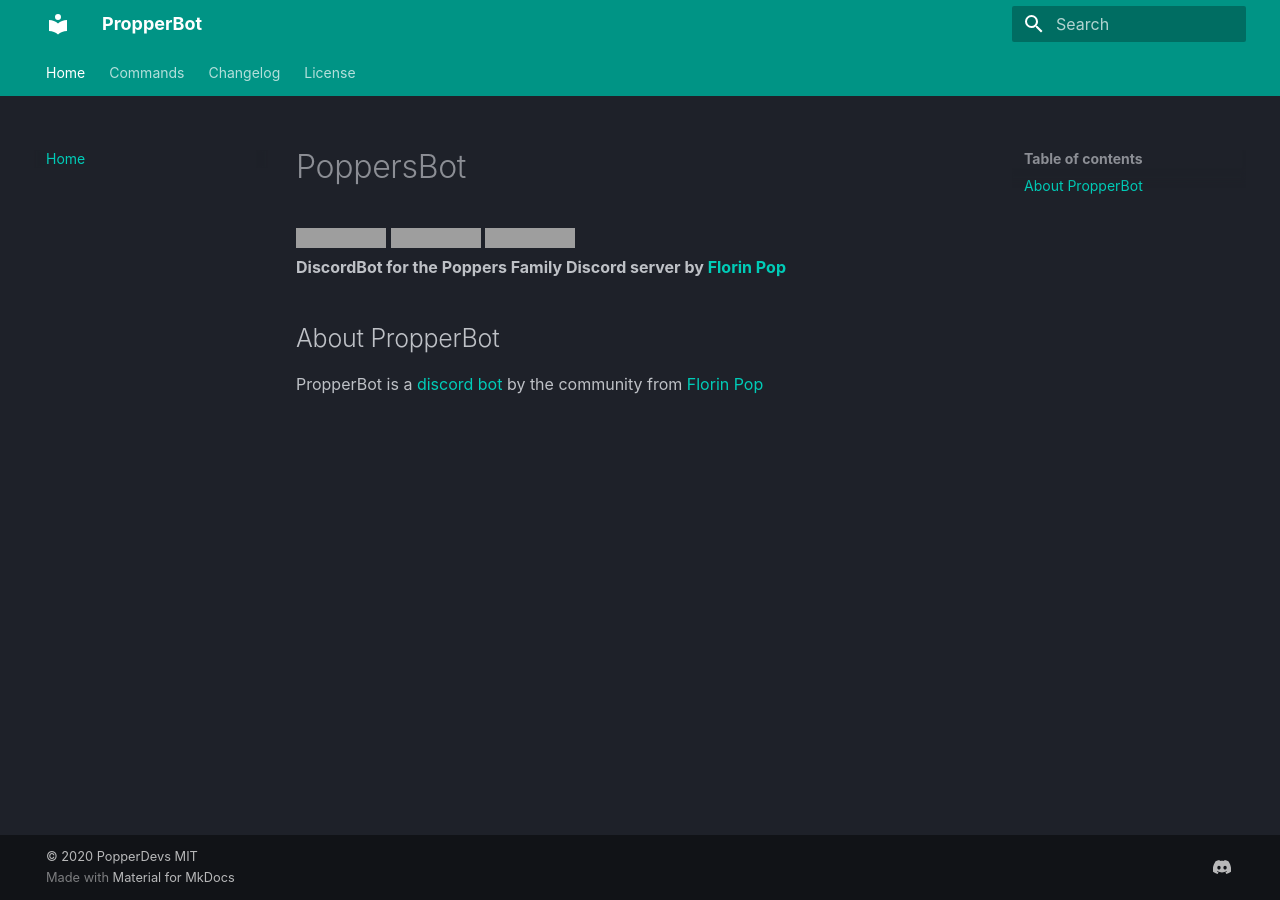
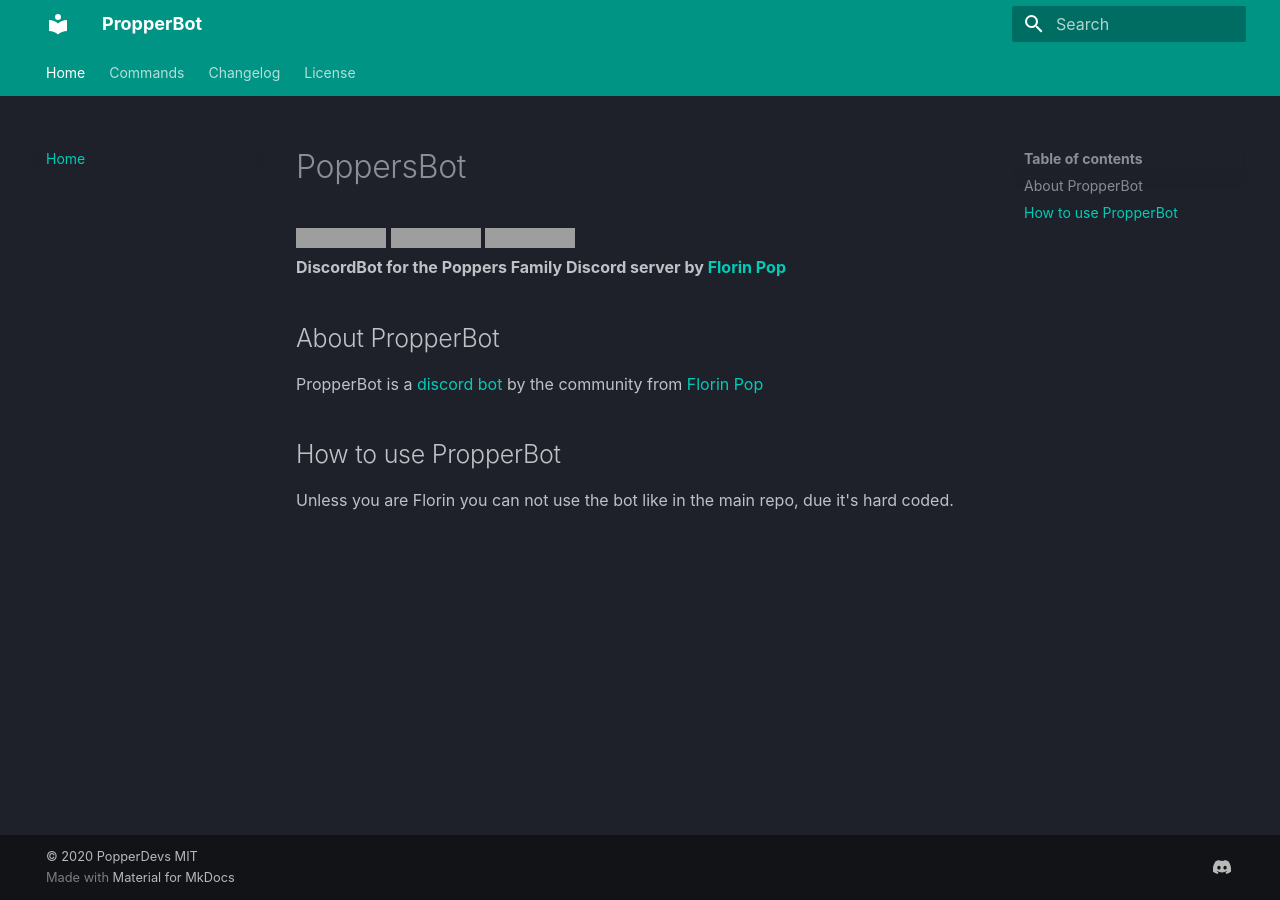
Before and after one commit to PopperDevs/PopperBot-docs, an MkDocs documentation site: the page built from docs/index.md, in a window 1280 px wide. Built offline with MkDocs 1.6.1 and Material for MkDocs 9.7.7, drawn with Linux system fonts in a browser that asks for light colours; grey boxes are pictures that could not be loaded.

Commit message:
added how to use

```diff
--- a/docs/index.md
+++ b/docs/index.md
@@ -5,3 +5,6 @@
 
 ## About PropperBot
 PropperBot is a [discord bot](https://discord.com) by the community from <a href="https://www.florin-pop.com/">Florin Pop</a>
+
+## How to use PropperBot
+Unless you are Florin you can not use the bot like in the main repo, due it's hard coded.
```
